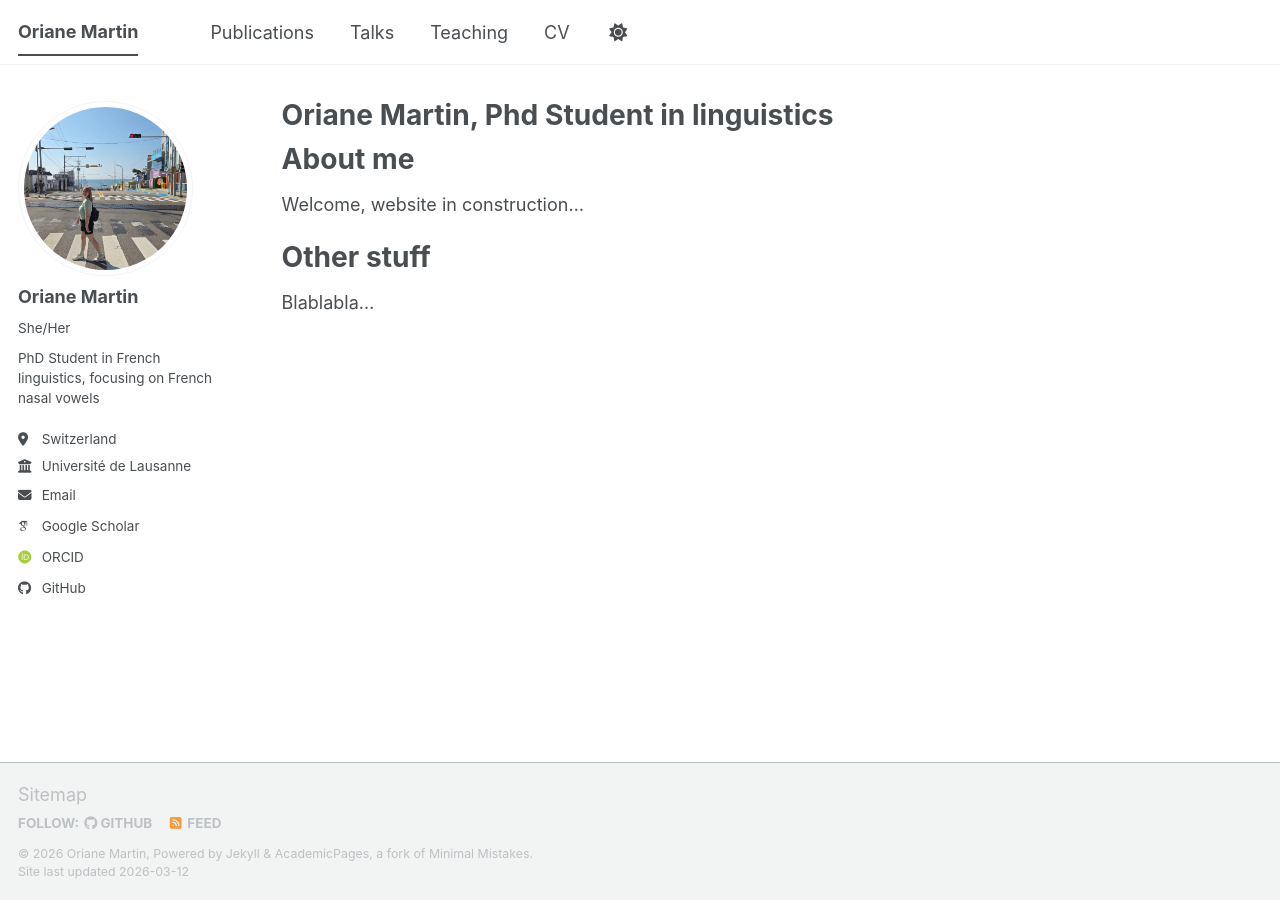
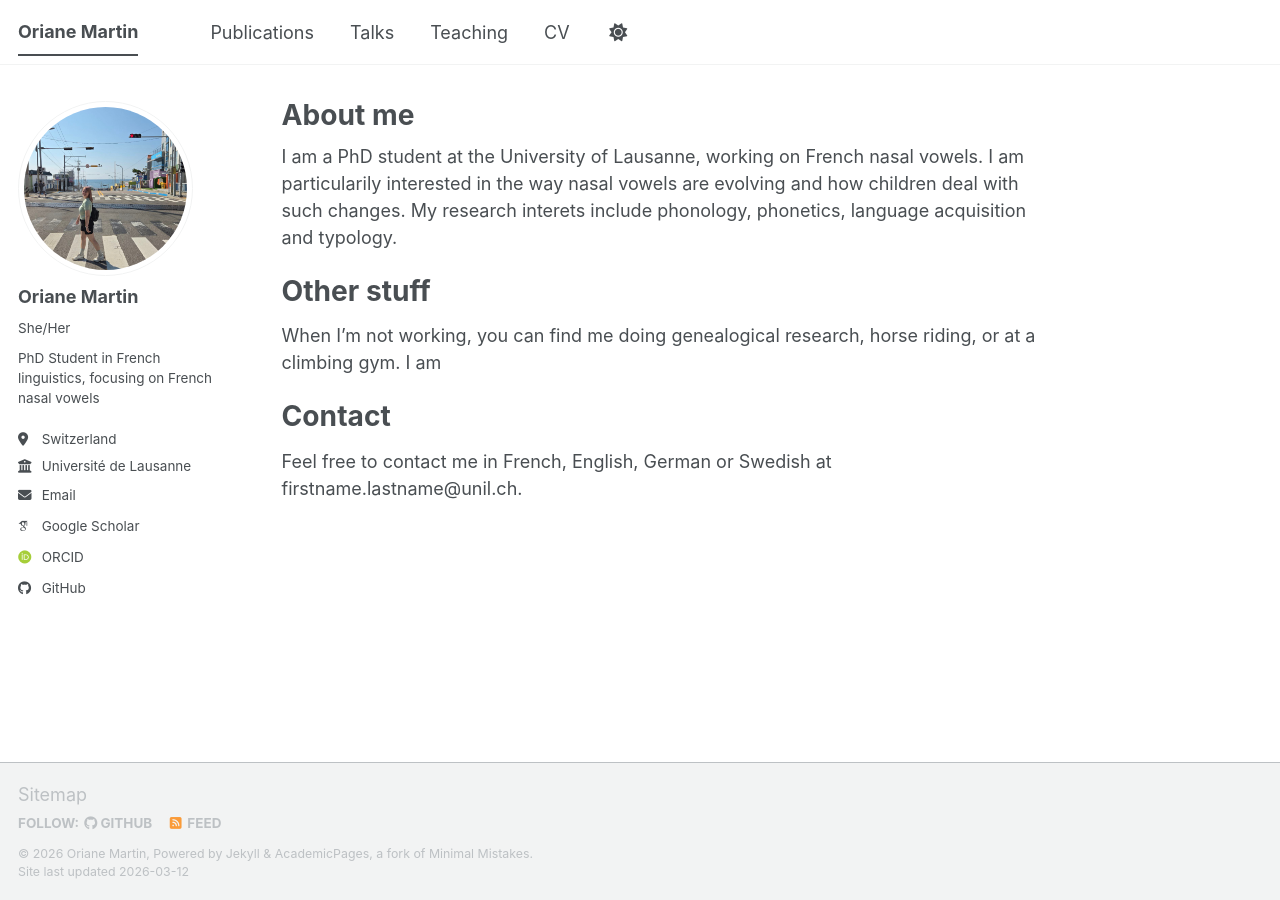
Before and after one commit to orianemartin/orianemartin, a Jekyll site: the page built from _pages/about.md, in a window 1280 px wide. Built offline with Jekyll 4.4.1, drawn with Linux system fonts in a browser that asks for light colours; some web fonts are replaced; a script bundle is joined from its source files by our own code; library files that are not in the unit come from our copies.

Commit message:
Update about.md

```diff
--- a/_pages/about.md
+++ b/_pages/about.md
@@ -1,17 +1,19 @@
 ---
 permalink: /
-title: "Oriane Martin, Phd Student in linguistics"
+title: "About me"
 author_profile: true
 redirect_from:
   - /about/
   - /about.html
 ---
 
-
-About me
-======
-Welcome, website in construction...
+I am a PhD student at the University of Lausanne, working on French nasal vowels. I am particularily interested in the way nasal vowels are evolving and how children deal with such changes. My research interets include phonology, phonetics, language acquisition and typology.
 
 Other stuff
 ======
-Blablabla...
+When I'm not working, you can find me doing genealogical research, horse riding, or at a climbing gym. I am
+
+
+Contact
+======
+Feel free to contact me in French, English, German or Swedish at firstname.lastname@unil.ch.
```
